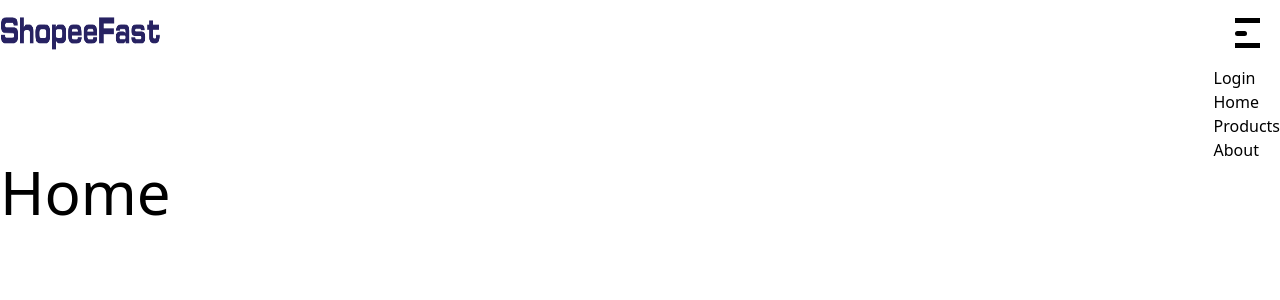
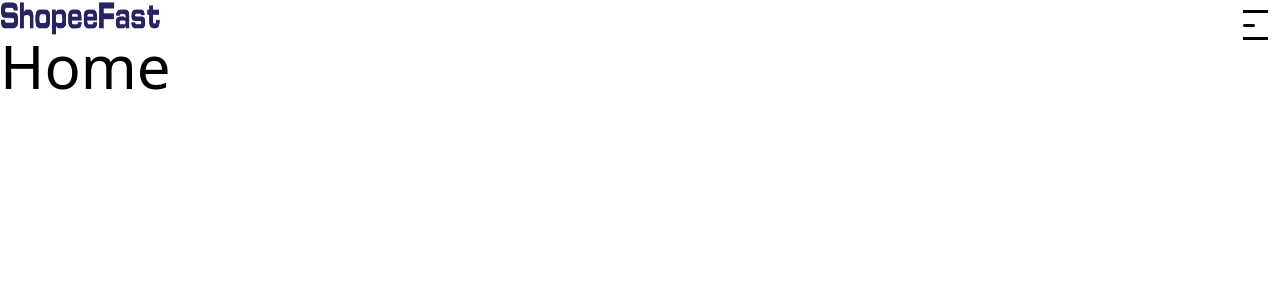
Before and after one commit to sanskarsharma100/Ecommerce-store, a React (Vite) app in the folder frontend/: page / in a window 1280 px wide. Shown: the top 300 px of the page. Built offline with nearby package versions, Linux system fonts and the light colour scheme.

Commit message:
Changes in the menubar

```diff
--- a/frontend/index.html
+++ b/frontend/index.html
@@ -2,7 +2,7 @@
 <html lang="en">
   <head>
     <meta charset="UTF-8" />
-    <link rel="icon" type="image/svg+xml" href="/vite.svg" />
+    <link rel="icon" type="image" href="/vite.svg" />
     <link rel="preconnect" href="https://fonts.googleapis.com" />
     <link rel="preconnect" href="https://fonts.gstatic.com" crossorigin />
     <link
@@ -10,7 +10,7 @@
       rel="stylesheet"
     />
     <meta name="viewport" content="width=device-width, initial-scale=1.0" />
-    <title>Vite + React + TS</title>
+    <title>ShoppeeFast</title>
   </head>
   <body>
     <div id="root"></div>
--- a/frontend/src/components/Navbar/Navbar.tsx
+++ b/frontend/src/components/Navbar/Navbar.tsx
@@ -1,18 +1,29 @@
-import { FC } from "react";
-import ShopeeFastLogo from "../../assets/ShopeeFastLogo.png";
+import { FC, useRef, useState } from "react";
+import logo from "../../assets/ShopeeFastLogo.png";
 import { Link, useLocation } from "react-router-dom";
 import { useAppSelector } from "../../app/hooks";
 import { selectCurrentUser } from "../../features/User/userSlice";
 import { useLazyLogoutUserQuery } from "../../services/userAuthApi";
+import NoAvatar from "../../assets/NoAvatar.jpg";
 
 export const Navbar: FC = () => {
-  const { isAuthenticated } = useAppSelector(selectCurrentUser);
+  const [isOpen, setIsOpen] = useState<boolean>(false);
+  const { isAuthenticated, user } = useAppSelector(selectCurrentUser);
   const location = useLocation();
+  const menuBtnRef = useRef(null);
 
   const [logoutUser] = useLazyLogoutUserQuery();
 
+  console.log("isOpen", isOpen);
+
   const logoutCurrentUser = () => {
     logoutUser();
+  };
+
+  const menubarHandler = (e: React.FormEvent) => {
+    const target = e.target as HTMLInputElement;
+    console.log("target.checked", target.checked);
+    setIsOpen(target.checked);
   };
 
   if (
@@ -25,37 +36,71 @@ export const Navbar: FC = () => {
   }
 
   return (
-    <div>
-      <div className="flex items-center justify-between">
-        <img
-          className="h-9 max-w-[10rem]"
-          src={ShopeeFastLogo}
-          alt="ShopeeFast Logo"
+    <header className="sticky top-0 font-inter">
+      <img className="h-9 max-w-[10rem]" src={logo} alt="ShopeeFast Logo" />
+      <label
+        className="absolute right-0 top-0 z-[99999]"
+        htmlFor="menuBtn"
+        onClick={menubarHandler}
+      >
+        <span className="sr-only">Menubar Button</span>
+        <div className="relative flex h-[50px] w-[50px] transform items-center justify-center overflow-hidden transition-all duration-200">
+          <div className="ham-btn flex h-[30px] w-[25px] origin-center transform flex-col justify-between overflow-hidden transition-all duration-300">
+            <input
+              className="peer hidden"
+              type="checkbox"
+              id="menuBtn"
+              ref={menuBtnRef}
             />
-        <button className="group relative p-2">
-          <div className="relative flex h-[50px] w-[50px] transform items-center justify-center overflow-hidden transition-all duration-200">
-            <div className="flex h-[30px] w-[25px] origin-center transform flex-col justify-between overflow-hidden transition-all duration-300">
-              <div className="h-[5px] w-7 origin-left transform bg-black transition-all duration-300 group-focus:translate-x-1 group-focus:translate-y-1 group-focus:rotate-[42deg]"></div>
-              <div className="h-[5px] w-1/2 transform rounded bg-black transition-all duration-300 group-focus:-translate-x-10"></div>
-              <div className="h-[5px] w-7 origin-left transform bg-black transition-all duration-300  group-focus:-translate-y-0.5 group-focus:translate-x-1 group-focus:-rotate-[42deg]"></div>
+            <div className="h-[3px] w-7 origin-left transform bg-black transition-all duration-300 peer-checked:translate-x-1 peer-checked:translate-y-1 peer-checked:rotate-[45deg]"></div>
+            <div className="h-[3px] w-1/2 transform rounded bg-black transition-all duration-300 peer-checked:-translate-x-10"></div>
+            <div className="h-[3px] w-7 origin-left transform bg-black transition-all duration-300  peer-checked:-translate-y-0.5 peer-checked:translate-x-1 peer-checked:-rotate-[45deg]"></div>
           </div>
         </div>
-        </button>
+      </label>
+      <aside
+        className={`absolute right-0 top-0 z-[9999] h-[100vh] w-10/12 overflow-y-hidden bg-[rgb(0,100,0,0.25)] backdrop-blur-lg ${
+          !isOpen && "hidden"
+        }`}
+      >
+        <ul className="m-4 mt-20 overflow-x-hidden text-center">
+          {isAuthenticated && (
+            <li className="w-full bg-green-300 p-2">
+              <div className="flex max-w-full flex-wrap items-center gap-2">
+                <img
+                  className="m-auto w-16 max-w-fit rounded-full"
+                  src={user.avatar.url ? user.avatar.url : NoAvatar}
+                  alt="User Photo"
+                />
+                <div className="ml-2 text-ellipsis text-left text-base">
+                  <p>{user.name}</p>
+                  <p>{user.email}</p>
                 </div>
-      <ul className="ml-auto w-fit">
-        <li>
-          {isAuthenticated ? (
-            <button onClick={logoutCurrentUser} role="button">
+              </div>
+              <button
+                className="w-full overflow-hidden rounded-lg bg-green-500 p-2 text-base font-medium tracking-wider text-white hover:bg-green-600"
+                onClick={logoutCurrentUser}
+                role="button"
+              >
                 Logout
               </button>
-          ) : (
-            <Link to="/login">Login</Link>
+            </li>
+          )}
+          <li className="m-auto h-fit max-w-xs">
+            {!isAuthenticated && (
+              <Link
+                to="/login"
+                className="inline-block w-full overflow-hidden rounded-lg bg-green-700 p-2 text-base font-medium tracking-wider text-white"
+              >
+                Login/Signup
+              </Link>
             )}
           </li>
           <li>Home</li>
           <li>Products</li>
           <li>About</li>
         </ul>
-    </div>
+      </aside>
+    </header>
   );
 };
--- a/frontend/src/features/User/userSlice.ts
+++ b/frontend/src/features/User/userSlice.ts
@@ -29,8 +29,7 @@ export const userSlice = createSlice({
     assignCurrentUser: (state, action: PayloadAction<any>) => {
       Object.assign(state, action.payload);
     },
-    removeCurrentUser: (state) => {
-      console.log("removeCurrentUser");
+    removeCurrentUser: () => {
       return {
         isAuthenticated: false,
         user: {} as User,
--- a/frontend/src/index.css
+++ b/frontend/src/index.css
@@ -1,6 +1,14 @@
 @tailwind base;
 @tailwind components;
 @tailwind utilities;
+
+input,
+textarea,
+button,
+select,
+a {
+  -webkit-tap-highlight-color: transparent;
+}
 
 .button-1 {
   box-shadow: 5px 5px 0px 0px rgba(0, 0, 0, 0.75);
--- a/frontend/src/services/userAuthApi.ts
+++ b/frontend/src/services/userAuthApi.ts
@@ -30,7 +30,7 @@ export const userAuthApi = createApi({
         method: "POST",
         body: credential,
       }),
-      async onQueryStarted(credential, { dispatch, queryFulfilled }) {
+      async onQueryStarted(_credential, { dispatch, queryFulfilled }) {
         try {
           const { data }: { data: any } = await queryFulfilled;
           const res = {
@@ -45,10 +45,8 @@ export const userAuthApi = createApi({
     }),
     logoutUser: builder.query<void, void>({
       query: () => "/logout",
-      async onQueryStarted(_body, { dispatch, queryFulfilled }) {
+      async onQueryStarted(_body, { dispatch }) {
         try {
-          // const { data }: {data:any}= await queryFulfilled;
-          console.log("logout working");
           dispatch(removeCurrentUser());
         } catch (err) {
           console.log("error... ", err);
--- a/frontend/tailwind.config.js
+++ b/frontend/tailwind.config.js
@@ -33,17 +33,12 @@ export default {
         cardShadow: "0px 0px 35px 5px rgba(0,0,0,0.9)",
       },
       colors: {
-        darkShade: "hsla(0, 0%, 0%, 0.755)",
-        darkBg: "#121212",
-        darkBg2: "#1e1e1e",
-        lightText: "#ffffffde",
-        darkText: "hsl(0, 0%, 70%)",
-        darkHover: "#BB86FC",
-        neonPink: "rgb(255, 16, 240)",
-        semiDarker: "rgba(0, 0, 0, 0.8)",
-        semiDark: "rgba(0, 0, 0, 0.4)",
-        success: "#4CAF50",
-        error: "#C62828",
+        textColor: "#050505",
+        background: "#eefcde",
+        primary: "#6ec011",
+        secondary: "#e7fbd0",
+        accent: "#87eb14",
+        warning: "#cc3300",
       },
     },
     fontFamily: {
```
Lines whose indentation alone changed are shown as unchanged.
